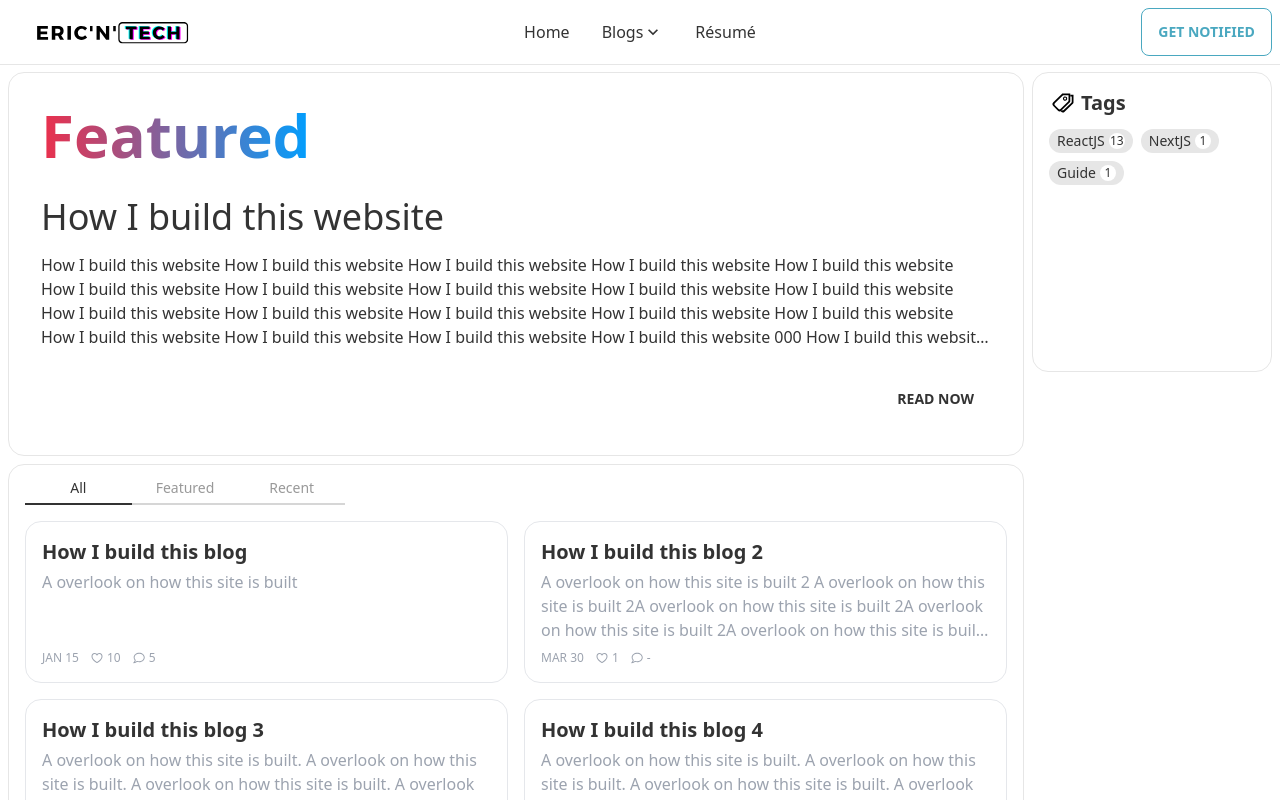
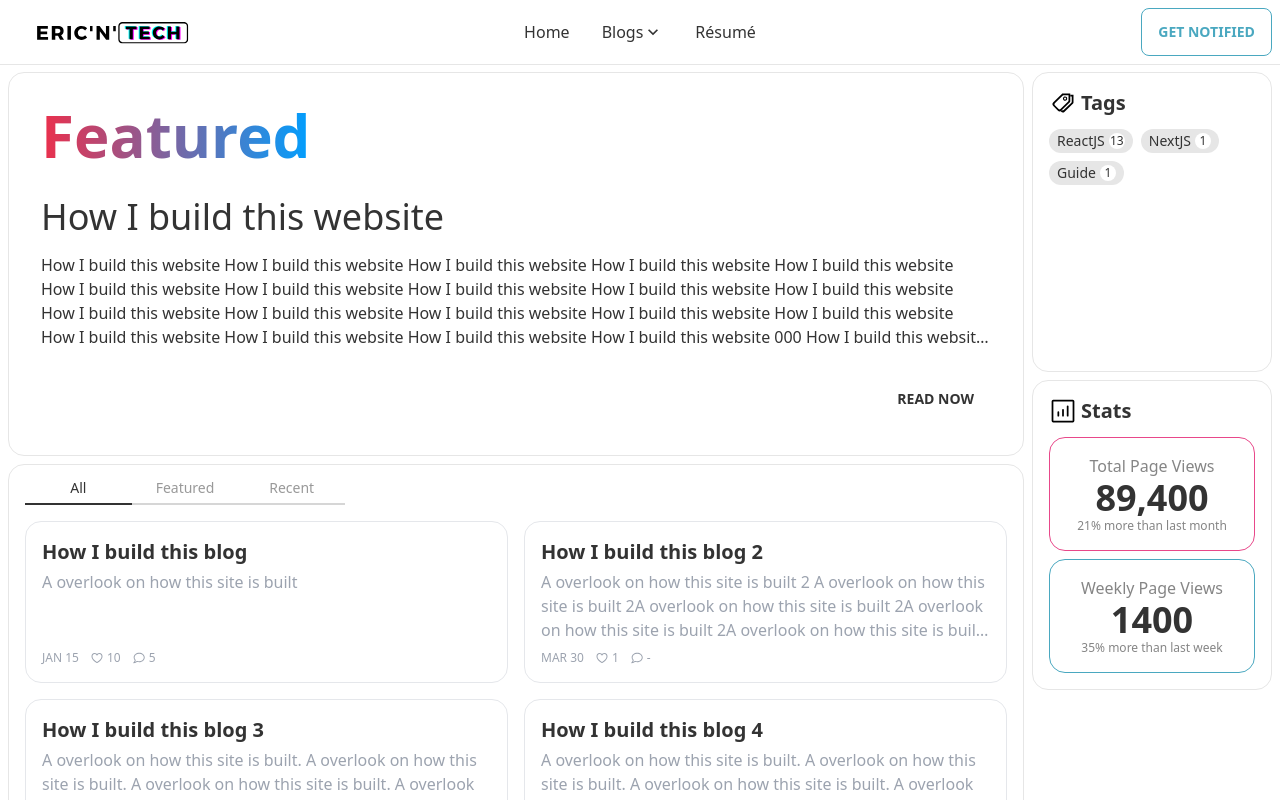
Before and after one commit to ericyangchen/ericntech, a Next.js app: page /blogs in a window 1280 px wide. Shown: the top 800 px of the page. Built offline with nearby package versions, Linux system fonts and the light colour scheme.

Commit message:
🚀 Add web stats display

```diff
--- a/app/blogs/(overview)/layout.tsx
+++ b/app/blogs/(overview)/layout.tsx
@@ -1,10 +1,14 @@
+import StatsSidebar from "../components/StatsSidebar";
 import TagSidebar from "../components/TagSidebar";
 
 export default function Layout({ children }: { children: React.ReactNode }) {
   return (
     <div className="flex h-full gap-2 mt-2">
       <div className="order-2 hidden lg:block">
-        <TagSidebar />
+        <div className="flex flex-col gap-2">
+          <TagSidebar />
+          <StatsSidebar />
+        </div>
       </div>
       <div className="flex-1 order-1 h-full">{children}</div>
     </div>
--- /dev/null
+++ b/app/blogs/components/StatsSidebar.tsx
@@ -0,0 +1,34 @@
+import StatsIcon from "@/app/components/icons/common/StatsIcon";
+
+export default function StatsSidebar() {
+  return (
+    <div className="flex flex-col p-4 border w-60 bg-base-100 rounded-2xl border-base-200">
+      <div className="gap-1 pb-3 card-title">
+        <StatsIcon width={28} height={28} />
+        Stats
+      </div>
+      <div className="flex flex-col gap-2">
+        <div className="border stats border-secondary">
+          <div className="stat place-items-center">
+            <div className="stat-title">Total Page Views</div>
+            <div className="stat-value">89,400</div>
+            <div className="stat-desc">21% more than last month</div>
+          </div>
+        </div>
+        <div className="border stats border-info">
+          <div className="stat place-items-center">
+            <div className="stat-title">Weekly Page Views</div>
+            <div className="stat-value">1400</div>
+            <div className="stat-desc">35% more than last week</div>
+          </div>
+        </div>
+        {/* <div className="border stats border-warning">
+          <div className="stat place-items-center">
+            <div className="stat-title">Server Uptime</div>
+            <div className="stat-value">94%</div>
+          </div>
+        </div> */}
+      </div>
+    </div>
+  );
+}
--- /dev/null
+++ b/app/components/icons/common/StatsIcon.tsx
@@ -0,0 +1,27 @@
+import { SVGProps } from "react";
+
+const StatsIcon = (props: SVGProps<SVGSVGElement>) => (
+  <svg
+    width={800}
+    height={800}
+    viewBox="0 0 24 24"
+    fill="none"
+    xmlns="http://www.w3.org/2000/svg"
+    {...props}
+  >
+    <path
+      d="M16 16V8M12 16v-5M8 16v-3"
+      stroke="#000"
+      strokeWidth={1.5}
+      strokeLinecap="round"
+      strokeLinejoin="round"
+    />
+    <path
+      d="M3 20.4V3.6a.6.6 0 0 1 .6-.6h16.8a.6.6 0 0 1 .6.6v16.8a.6.6 0 0 1-.6.6H3.6a.6.6 0 0 1-.6-.6Z"
+      stroke="#000"
+      strokeWidth={1.5}
+    />
+  </svg>
+);
+
+export default StatsIcon;
```
